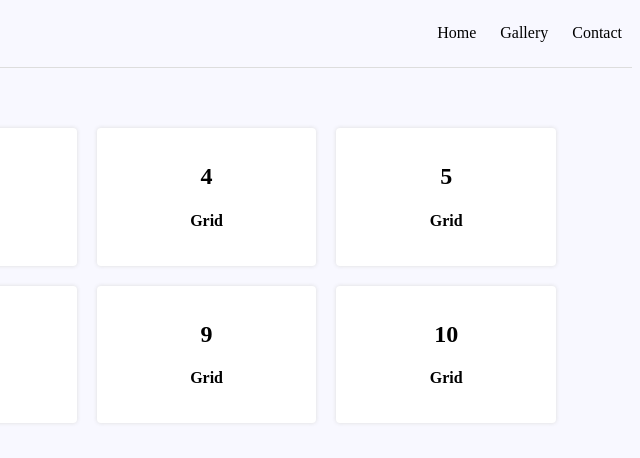
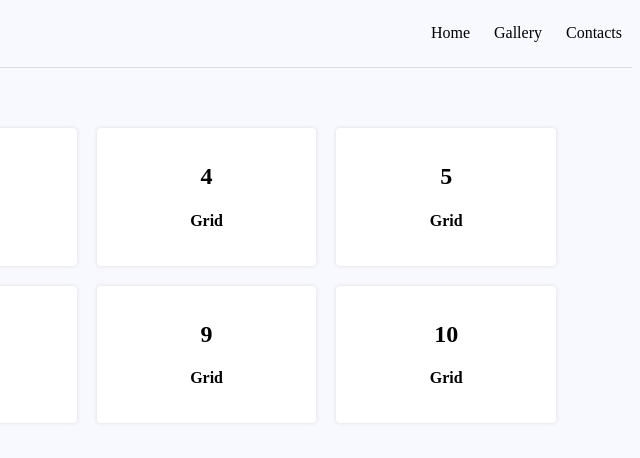
Before and after one commit to aswinananthan/jwala, a plain HTML site: page index.html in a window 1280 px wide. Shown: the full height of the page, 640-1280 px from the left. Drawn offline with Linux system fonts and the light colour scheme.

Commit message:
Spell change

```diff
--- a/index.html
+++ b/index.html
@@ -15,7 +15,7 @@
             <ul>
                 <li>Home</li>
                 <li>Gallery</li>
-                <li>Contact</li>
+                <li>Contacts</li>
             </ul>
         </div>
     </header>
```
